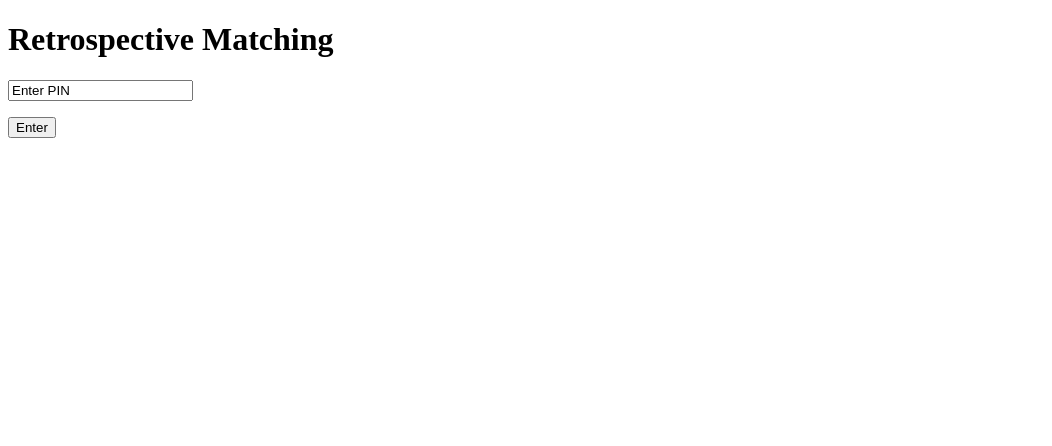
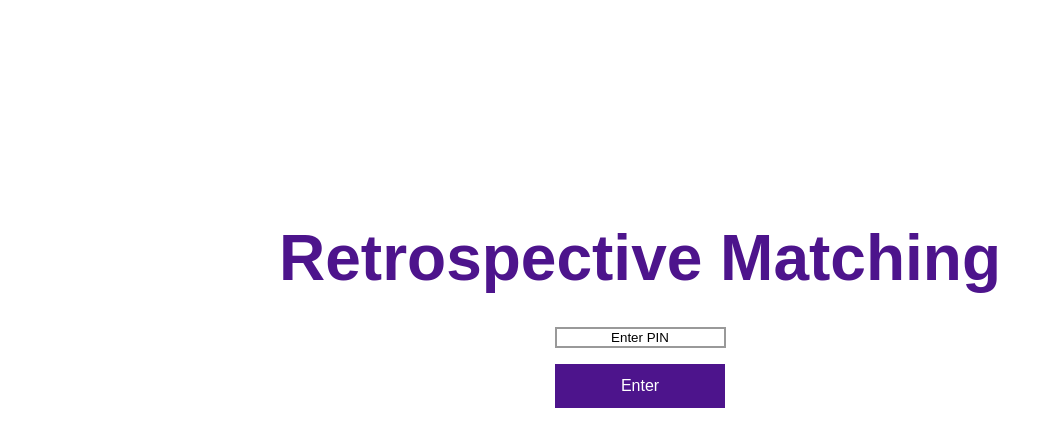
Before and after one commit to kafargo/RetrospectiveMatchingGame, a plain HTML site: page index.html in a window 1280 px wide. Shown: the whole page, without its empty margins (0-1052 px from the left). Drawn offline with Linux system fonts and the light colour scheme.

Commit message:
initial commit from VSC

```diff
--- a/index.html
+++ b/index.html
@@ -1,7 +1,16 @@
 <!DOCTYPE html>
 <html>
 <head>
-  <!-- The into page for the retro game app -->
+
+  <!--
+
+    The into page for the retro game app
+    Author: Alex Fargo
+
+  -->
+
+  <link rel="stylesheet" type="text/css" href="style.css">
+
 </head>
     <body>
       <h1>
--- /dev/null
+++ b/style.css
@@ -0,0 +1,53 @@
+.mainHeader {
+    color: rgb(77,20,140);
+    font-family: Arial;
+    font-size: 200%;
+    padding: 200px 10px 10px 10px;
+    position: static;
+    text-align: center;
+  }
+
+.inputBox {
+    border-color: #999999;
+    border-style: solid;
+    display: block;
+    font-family: Arial;
+    margin : 0 auto;
+    position: static;
+    padding: 1px 1px 1px 1px;
+    text-align: center;
+    width: 165px;
+  }
+
+.button {
+    background-color: #4D148C;
+    border:solid #4D148C;
+    color: white;
+    cursor: pointer;
+    display: block;
+    font-family: Arial;
+    font-size: 16px;
+    margin : 0 auto;
+    padding: 10px 10px 10px 10px;
+    position: static;
+    text-align: center;
+    text-decoration: none;
+    transition-duration: 0.4s;
+    width: 170px;
+  }
+
+.button:hover {
+    background-color: white;
+    color: #4D148C;
+    }
+
+footer {
+    background-color: #FF0033;
+    bottom:0;
+    clear: left;
+    color: white;
+    padding: 1em;
+    position:absolute;
+    text-align: left;
+    width:95%;
+}
```
